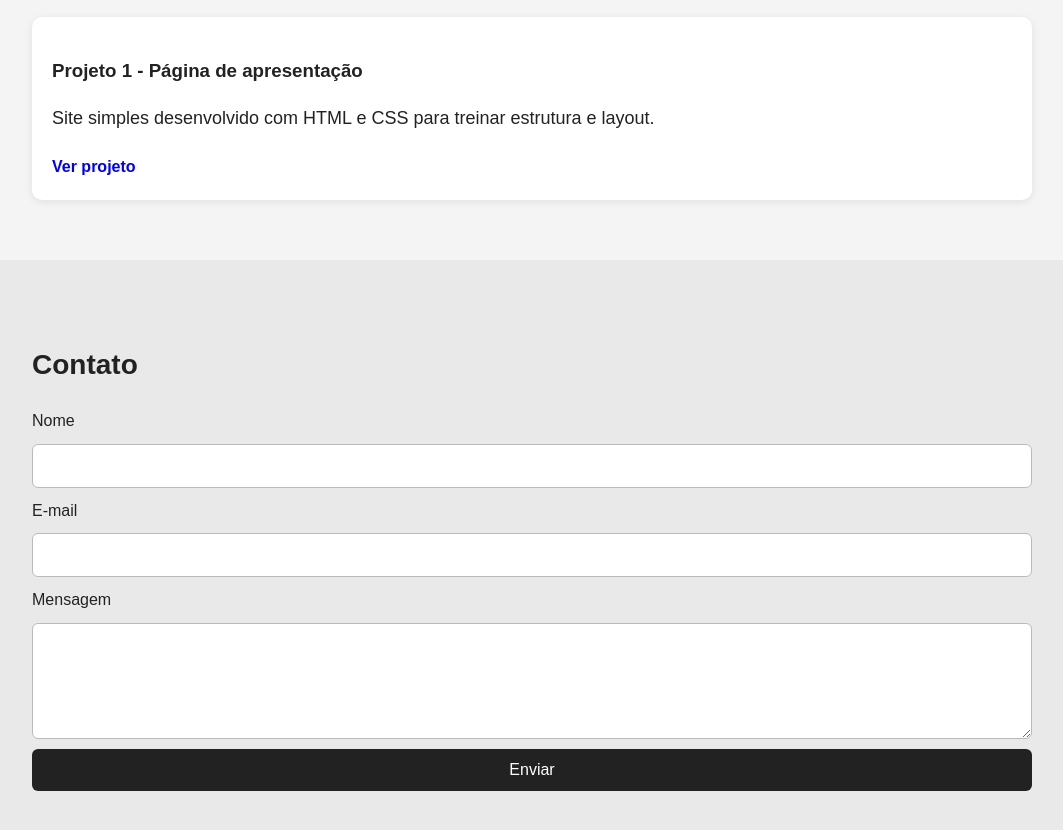
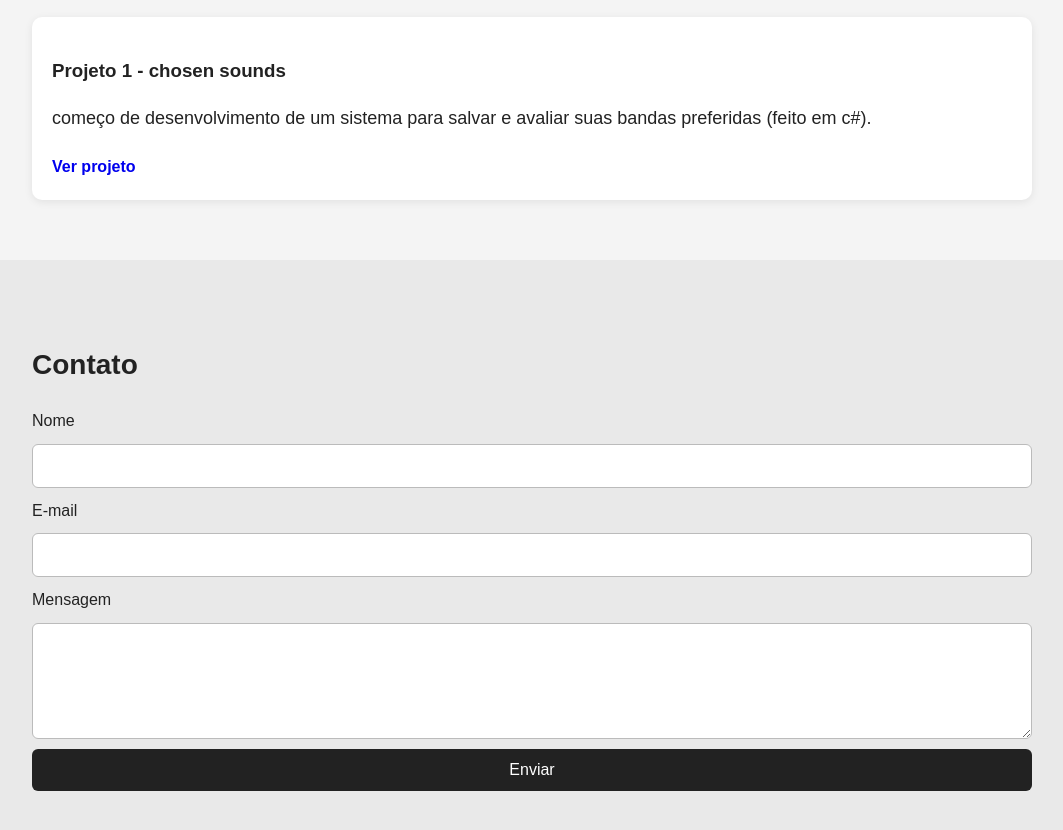
Before and after one commit to wlissesjrr/portfolio-wlisses, a plain HTML site: page index.html in a window 1280 px wide. Shown: the part 1264-2094 px from the top of the page, without its empty margins (108-1171 px from the left). Drawn offline with Linux system fonts and the light colour scheme.

Commit message:
Update index.html

```diff
--- a/index.html
+++ b/index.html
@@ -65,8 +65,8 @@
 
         <div class="cards">
           <div class="card">
-            <h3>Projeto 1 - Página de apresentação</h3>
-            <p>Site simples desenvolvido com HTML e CSS para treinar estrutura e layout.</p>
+            <h3>Projeto 1 - chosen sounds</h3>
+            <p>começo de desenvolvimento de um sistema para salvar e avaliar suas bandas preferidas (feito em c#).</p>
             <a href="https://github.com/wlissesjrr/FIRST-PROJECT/commit/a3230962cf245debfe0bd9e6f016c544e11493e5" target="_blank">Ver projeto</a>
           </div>
       </div>
```
